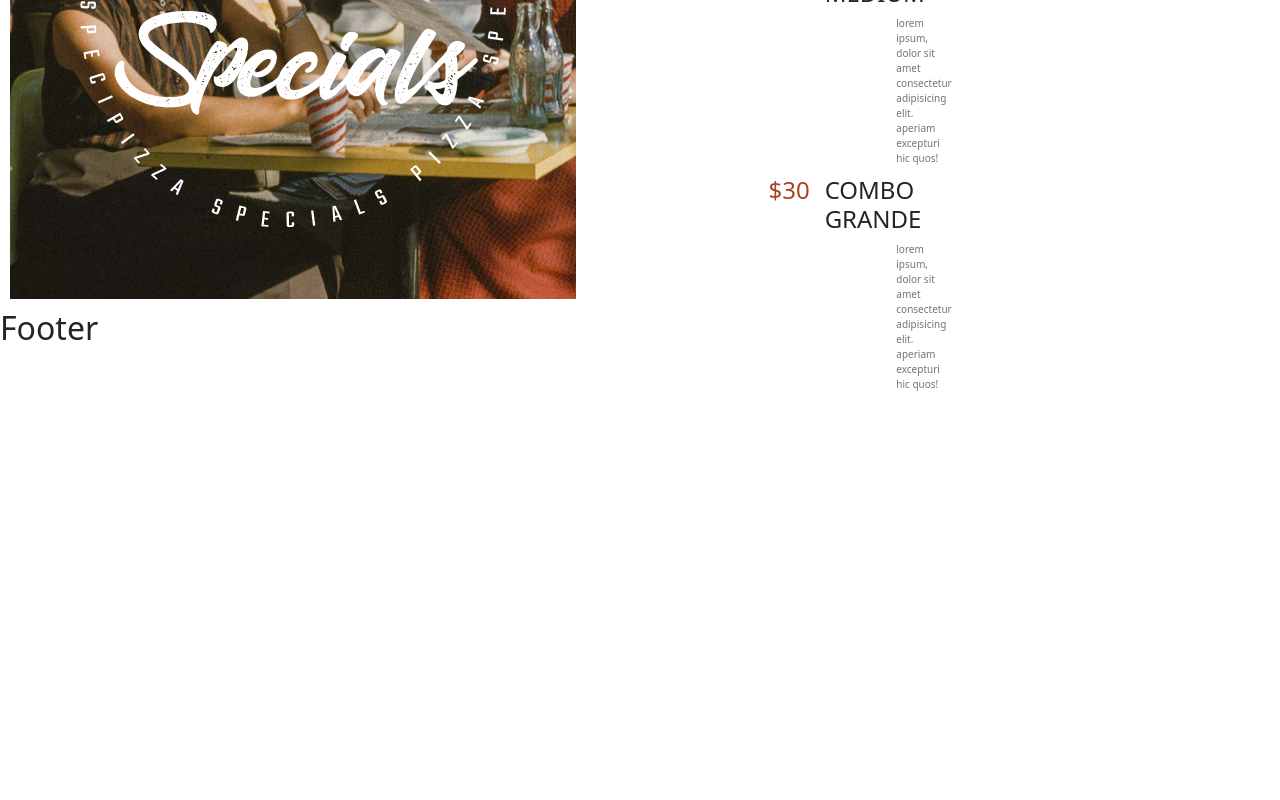
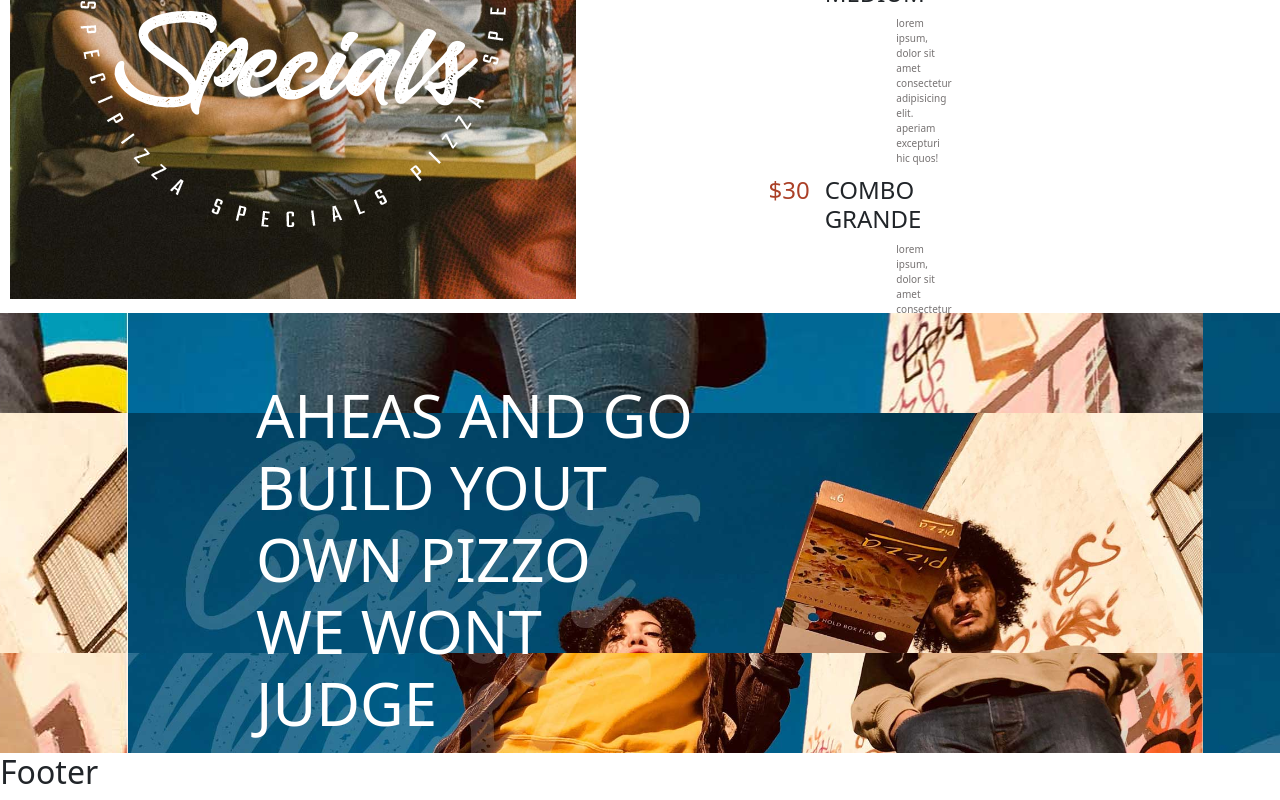
Before and after one commit to wallyari/proj-html-vuejs, a Vue app: page / in a window 1280 px wide. Shown: the part 1369-2169 px from the top of the page. Before the commit the page ends 1761 px from the top, so only its background shows below. Built offline with nearby package versions, Linux system fonts and the light colour scheme.

Commit message:
Add Component Build Your Pizza (sia lodato)

```diff
--- a/src/App.vue
+++ b/src/App.vue
@@ -3,6 +3,7 @@
     <MyHeader :navLeftLink='navLeftLink' :navRightlink='navRightLink'/>
     <MyMain/>
     <SpecialCombo/>
+    <BuildYourPizza/>
     <MyFooter/>
   </div>
 </template>
@@ -11,6 +12,7 @@
 import MyHeader from './components/MyHeader.vue';
 import MyMain from './components/MyMain.vue';
 import SpecialCombo from './components/SpecialCombo.vue';
+import BuildYourPizza from './components/BuildYourPizza.vue';
 import MyFooter from './components/MyFooter.vue';
 
 export default {
@@ -18,8 +20,9 @@ export default {
   components: {
     MyHeader,
     MyMain,
+    SpecialCombo,
     MyFooter,
-    SpecialCombo,
+    BuildYourPizza,
   },
   data(){
     return{
--- /dev/null
+++ b/src/components/BuildYourPizza.vue
@@ -0,0 +1,123 @@
+<template>
+    <div class="pizza-builder">
+
+    <h3 class="text-uppercase">
+        aheas and go <br>
+        build yout <br>
+        own pizzo <br>
+        we wont <br>
+        Judge
+    </h3>
+
+    <div class="bg-top-left"></div>
+    <div class="bg-top-mid"></div>
+    <div class="bg-top-right"></div>
+    <div class="bg-mid-left"></div>
+    <div class="bg-mid-mid"></div>
+    <div class="bg-mid-right"></div>
+    <div class="bg-low-left"></div>
+    <div class="bg-low-mid"></div>
+    <div class="bg-low-right"></div>
+    </div>
+</template>
+
+<script>
+
+export default {
+    name: 'PizzaBuilder',
+    components:{
+
+    }
+}
+</script>
+
+<style lang="scss" scoped>
+
+@import '../assets/style/variables.scss';
+
+.pizza-builder{
+    width: 100vw;
+    margin-top: 4px;
+    display: flex;
+    flex-wrap: wrap;
+    position: relative;
+}
+
+h3{
+    position: absolute;
+    left: 20%;
+    top: 15%;
+    color: white;
+    font-size: 60px;
+}
+
+//BG SX
+.bg-top-left{
+    width: 10%;
+    height: 100px;
+    background-image: url('../assets/img/h3-background-img.jpg');
+    background-position: bottom right;
+}
+.bg-mid-left{
+    width: 10%;
+    height: 240px;
+    background-image: url('../assets/img/h3-background-img.jpg');
+    background-position: top right;
+}
+.bg-low-left{
+    width: 10%;
+    height: 100px;
+    background-image: url('../assets/img/h3-background-img.jpg');
+    background-position: center right;
+}
+
+// BG CENTRE
+.bg-top-mid{
+    width: 84%;
+    height: 100px;
+    background-image: url('../assets/img/h3-background-img.jpg');
+    background-position: bottom center;
+}
+
+.bg-mid-mid{
+    width: 84%;
+    height: 240px;
+    background-image: url('../assets/img/h3-background-img.jpg');
+    background-position: top center;
+    background-size: cover;
+}
+
+.bg-low-mid{
+    width: 84%;
+    height: 100px;
+    background-image: url('../assets/img/h3-background-img.jpg');
+    background-position: center 70%;
+    background-size: cover;
+}
+
+// BG RIGHT
+.bg-top-right{
+    width: 6%;
+    height: 100px;
+    background-image: url('../assets/img/h3-background-img.jpg');
+    background-position: bottom left;
+}
+
+.bg-mid-right{
+    width: 6%;
+    height: 240px;
+    background-image: url('../assets/img/h3-background-img.jpg');
+    background-position: top left;
+}
+
+
+.bg-low-right{
+    width: 6%;
+    height: 100px;
+    background-image: url('../assets/img/h3-background-img.jpg');
+    background-position: center left;
+}
+
+
+
+</style>
```
